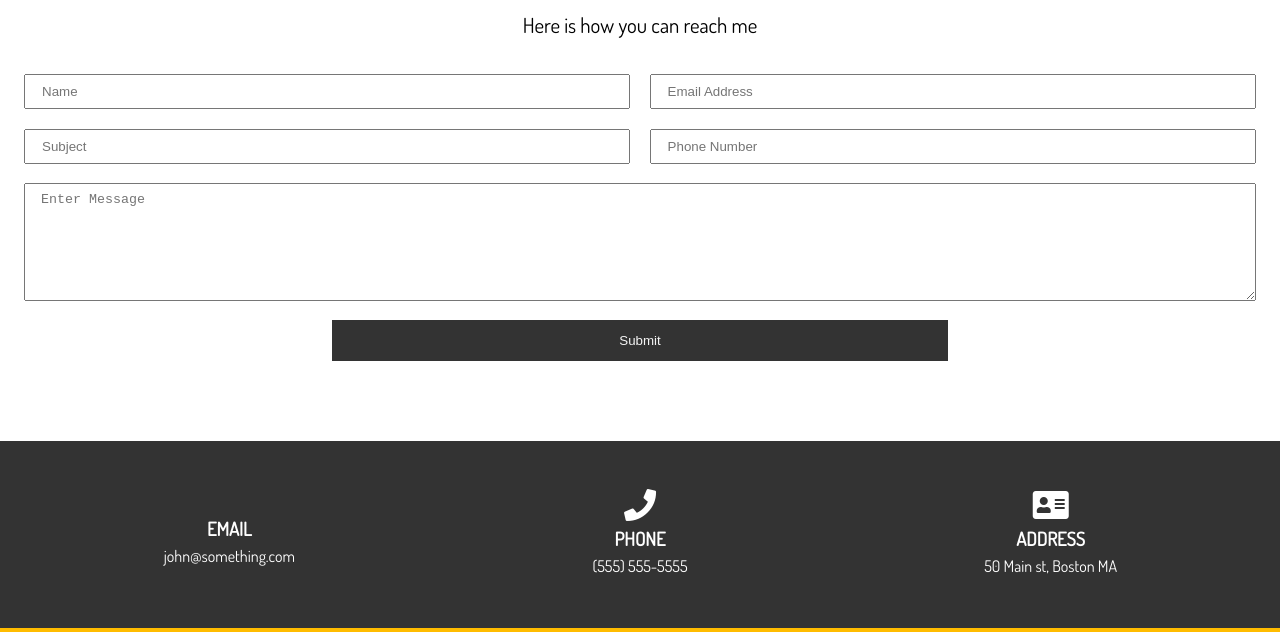
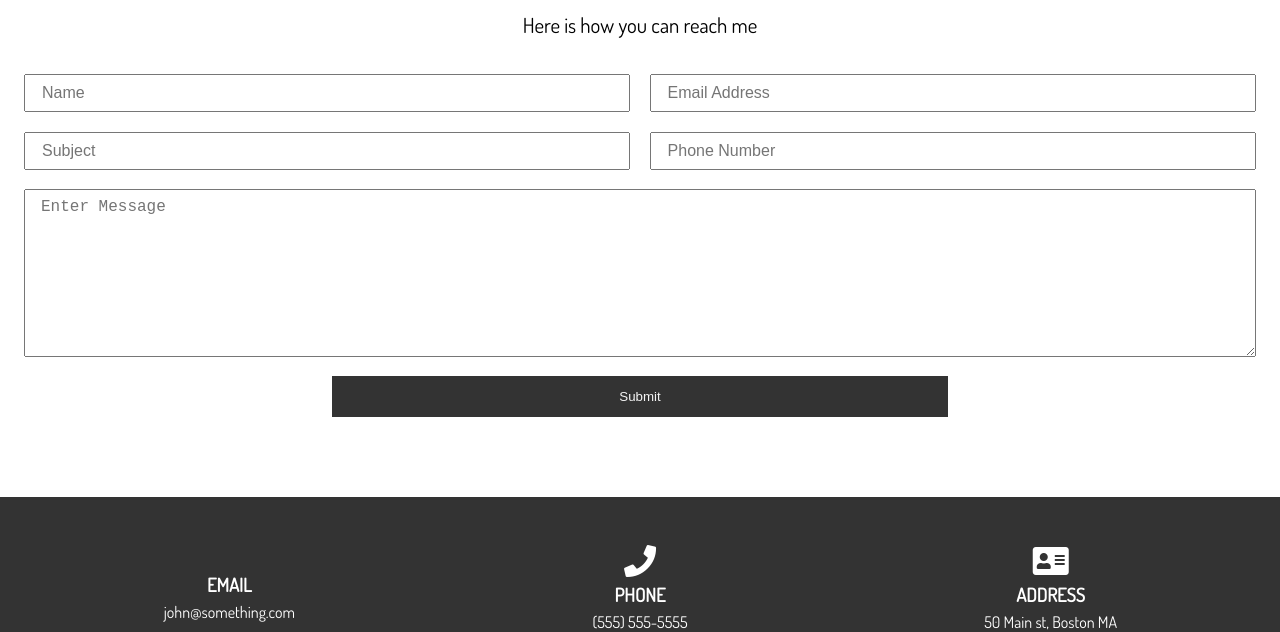
Before and after one commit to Mr-Jack82/portfolio_website, a website: page dist/contact.html in a window 1280 px wide. Shown: the part 207-839 px from the top of the page. Drawn offline with Linux system fonts and the light colour scheme; some icons are missing.

Commit message:
Fix input/textarea properties

```diff
--- a/scss/main.scss
+++ b/scss/main.scss
@@ -318,19 +318,26 @@ img {
       // Grid Areas
       .name-input {
         grid-area: name;
+        font-size: 1rem;
       }
       .subject-input {
         grid-area: subject;
+        font-size: 1rem;
       }
       .email-input {
         grid-area: email;
+        font-size: 1rem;
       }
       .phone-input {
         grid-area: phone;
+        font-size: 1rem;
       }
       .message-input {
         grid-area: message;
-        height: 100px;
+        resize: vertical;
+        min-height: 150px;
+        max-height: 500px;
+        font-size: 1rem;
       }
 
       .text-input {
```
Also changed, not shown: dist/css/main.css.
